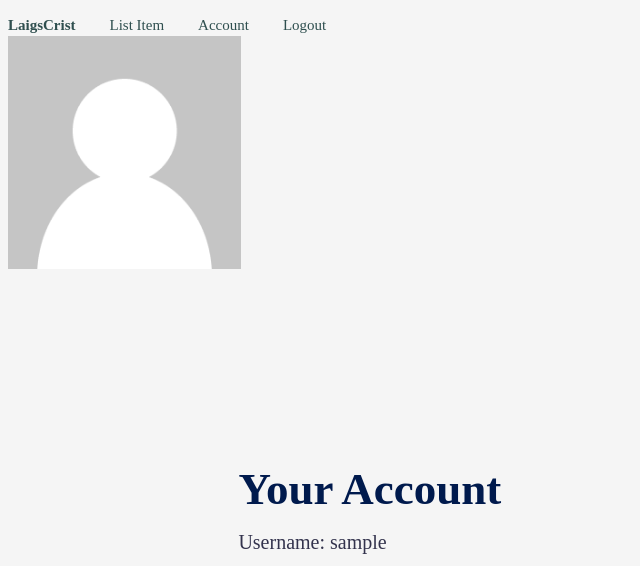
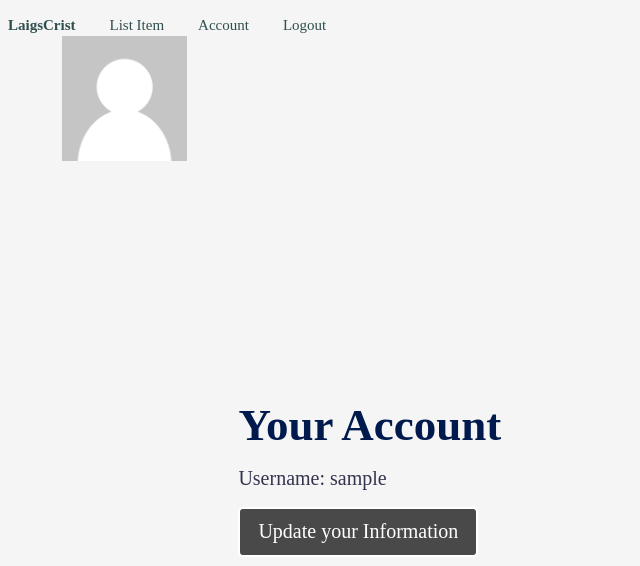
Before and after one commit to jorgerivero3/project-0, a Flask app: page /account in a window 1280 px wide. Shown: the top 566 px of the page, without its empty margins (0-640 px from the left). Run offline with Flask 2, Linux system fonts and the light colour scheme; the visitor is signed in with stand-in values (Sample User, id 1); data comes from the database, SQL or seed files in the repository; some web fonts are replaced.

Commit message:
fixed formatting for profile pics

```diff
--- a/Application/static/style.css
+++ b/Application/static/style.css
@@ -175,6 +175,12 @@ ul {
 /*---                          --*/
 /*-------------------------------*/
 
+.account-img{
+height: 125px;
+width: 125px;
+margin-right: 20px;
+margin-bottom: 16px;
+}
 
 .adPost{
   margin-left: 25px;
```
